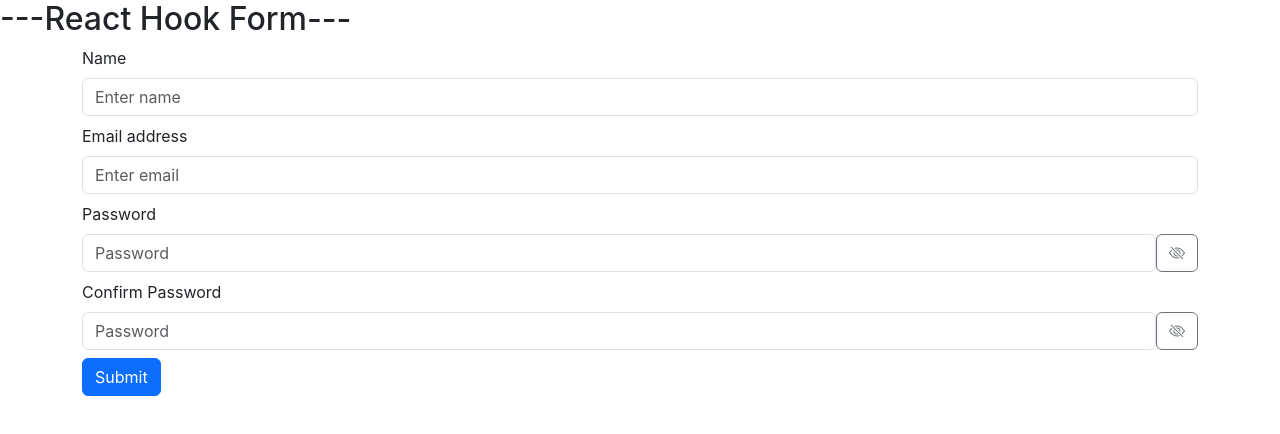
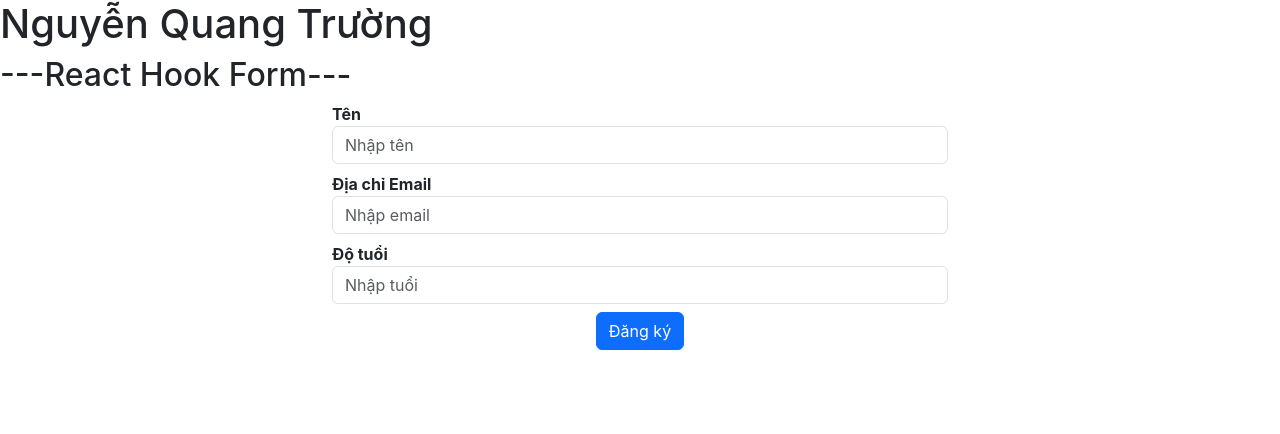
Before and after one commit to ToRuong2410/vsii-training, a React (Create React App) app in the folder ReactJS/vsii-training-reactjs/: page / in a window 1280 px wide. Shown: the top 434 px of the page. Built offline with nearby package versions, Linux system fonts and the light colour scheme.

Commit message:
react hook form 16/5

```diff
--- a/ReactJS/vsii-training-reactjs/src/App.tsx
+++ b/ReactJS/vsii-training-reactjs/src/App.tsx
@@ -1,5 +1,6 @@
 import HookForm from './Components/HookForm';
 import ImageUpload from './Components/ImageUpload';
+import ReactHookForm from './Components/ReactHookForm';
 import Todolist from './Components/Todolist';
 import Validate from './Components/Validate';
 import categories from './Components/data';
@@ -8,17 +9,9 @@ import MultiDropdownMenu from './Container/MultiDropdownMenu';
 function App() {
   return (
     <div>
-      {/* <h1>Nguyễn Quang Trường</h1> */}
+      <h1>Nguyễn Quang Trường</h1>
 
-      {/* <Todolist /> */}
-
-      {/* <Validate /> */}
-
-      {/* <MultiDropdownMenu /> */}
-
-      {/* <ImageUpload /> */}
-
-      <HookForm />
+      <ReactHookForm />
     </div>
   );
 }
--- /dev/null
+++ b/ReactJS/vsii-training-reactjs/src/Components/ReactHookForm.tsx
@@ -0,0 +1,101 @@
+import { Form } from 'react-bootstrap';
+import { SubmitHandler, useForm } from 'react-hook-form';
+import Button from 'react-bootstrap/Button';
+
+type Inputs = {
+  name: string;
+  email: string;
+  age: number;
+  message: string;
+};
+
+function ReactHookForm() {
+  const {
+    register,
+    handleSubmit,
+    formState: { errors },
+    reset
+  } = useForm<Inputs>();
+
+  //   In ra dữ liệu và reset lại các trường dữ liệu
+  const onSubmit: SubmitHandler<Inputs> = (data) => {
+    console.log(data);
+    reset();
+  };
+
+  // Logic xử lý validate dữ liệu
+  const registerOptions = {
+    name: {
+      required: 'Yêu cầu nhập tên',
+      validate: (value: string) =>
+        /^[^\d]*$/.test(value) || 'Tên không được chứa số'
+    },
+    email: {
+      required: 'Yêu cầu nhập email',
+      pattern: {
+        value: /^[a-zA-Z0-9_.+-]+@[a-zA-Z0-9-]+\.[a-zA-Z0-9-.]+$/,
+        message: 'Không đúng định dạng email'
+      }
+    },
+    age: {
+      required: 'Yêu cầu nhập tuổi',
+      validate: (value: number) =>
+        (value >= 18 && value <= 65) || 'Tuổi nằm trong khoảng 18 đến 65'
+    }
+  };
+
+  return (
+    <>
+      <h2>---React Hook Form---</h2>
+
+      {/* Name */}
+      <Form className="container w-50" onSubmit={handleSubmit(onSubmit)}>
+        <Form.Group className="mb-2" controlId="formBasicName">
+          <Form.Label as={'b'}>Tên</Form.Label>
+          <Form.Control
+            type="text"
+            placeholder="Nhập tên"
+            {...register('name', registerOptions.name)}
+          />
+          <Form.Text className="text-danger">
+            {errors.name && errors.name.message}
+          </Form.Text>
+        </Form.Group>
+
+        {/* Email */}
+        <Form.Group className="mb-2" controlId="formBasicEmail">
+          <Form.Label as={'b'}>Địa chỉ Email</Form.Label>
+          <Form.Control
+            type="text"
+            placeholder="Nhập email"
+            {...register('email', registerOptions.email)}
+          />
+          <Form.Text className="text-danger">
+            {errors.email && errors.email.message}
+          </Form.Text>
+        </Form.Group>
+
+        {/* Age */}
+        <Form.Group className="mb-2" controlId="formBasicAge">
+          <Form.Label as={'b'}>Độ tuổi</Form.Label>
+          <Form.Control
+            type="number"
+            placeholder="Nhập tuổi"
+            {...register('age', registerOptions.age)}
+          />
+
+          <Form.Text className="text-danger">
+            {errors.age && errors.age.message}
+          </Form.Text>
+        </Form.Group>
+        <div className="d-flex justify-content-center">
+          <Button variant="primary" type="submit">
+            Đăng ký
+          </Button>
+        </div>
+      </Form>
+    </>
+  );
+}
+
+export default ReactHookForm;
```
